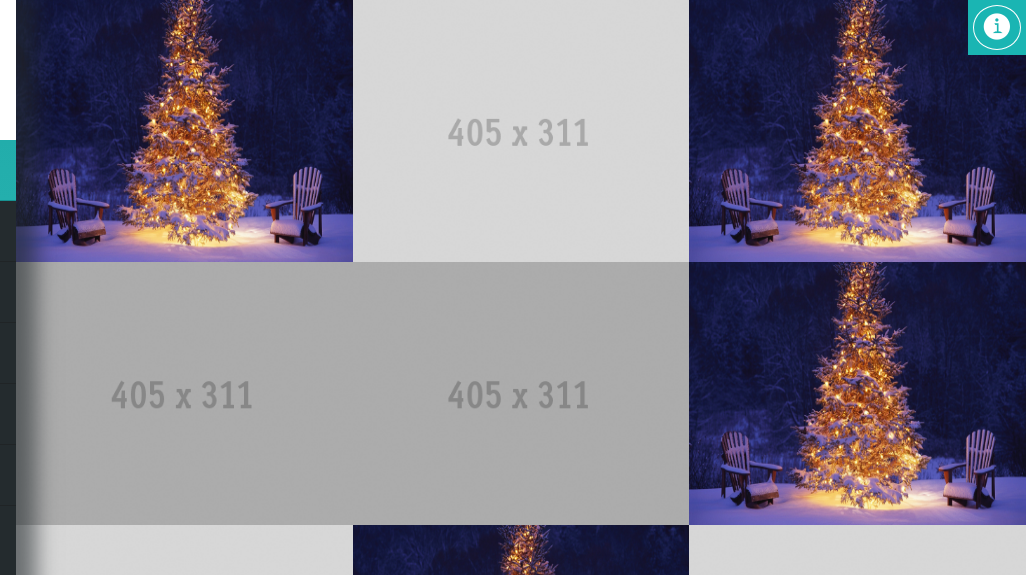
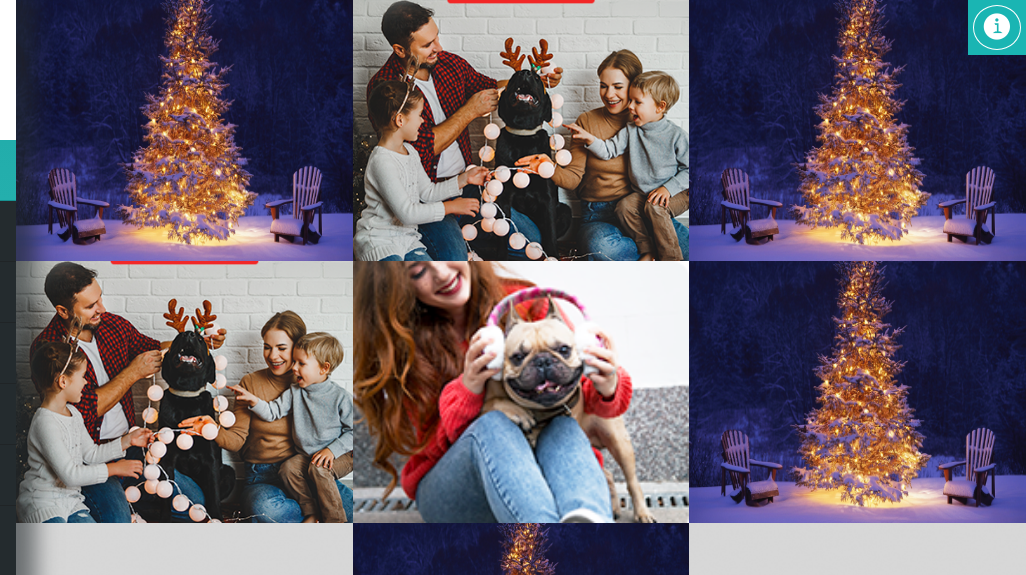
Before and after one commit to edgar188/kappe-creatives, a plain HTML site: page index.html in a window 1280 px wide. Shown: the top 575 px of the page, 254-1280 px from the left. Drawn offline with Linux system fonts and the light colour scheme.

Commit message:
Added new images

```diff
--- a/index.html
+++ b/index.html
@@ -127,7 +127,7 @@
                     </div>
                 </li>
                 <li class="home-item">
-                    <img src="./assets/img/Layer 114.png" class="home-img" alt="alt" />
+                    <img src="./assets/img/petplan.png" class="home-img" alt="alt" />
                     <div class="hover-content">
                         <div class="hover-inner centered-axis-xy">
                             <h3 class="hover-title">Cool App Design</h3>
@@ -155,7 +155,7 @@
                     </div>
                 </li>
                 <li class="home-item">
-                    <img src="./assets/img/Layer 115.png" class="home-img" alt="alt" />
+                    <img src="./assets/img/petplan.png" class="home-img" alt="alt" />
                     <div class="hover-content">
                         <div class="hover-inner centered-axis-xy">
                             <h2 class="hover-title">Cool App Design</h2>
@@ -169,7 +169,7 @@
                     </div>
                 </li>
                 <li class="home-item">
-                    <img src="./assets/img/Layer 115.png" class="home-img" alt="alt" />
+                    <img src="./assets/img/petplan 2.png" class="home-img" alt="alt" />
                     <div class="hover-content">
                         <div class="hover-inner centered-axis-xy">
                             <h2 class="hover-title">Cool App Design</h2>
```
Also changed, not shown: assets/img/petplan 2.png (added), assets/img/petplan.png (added).
